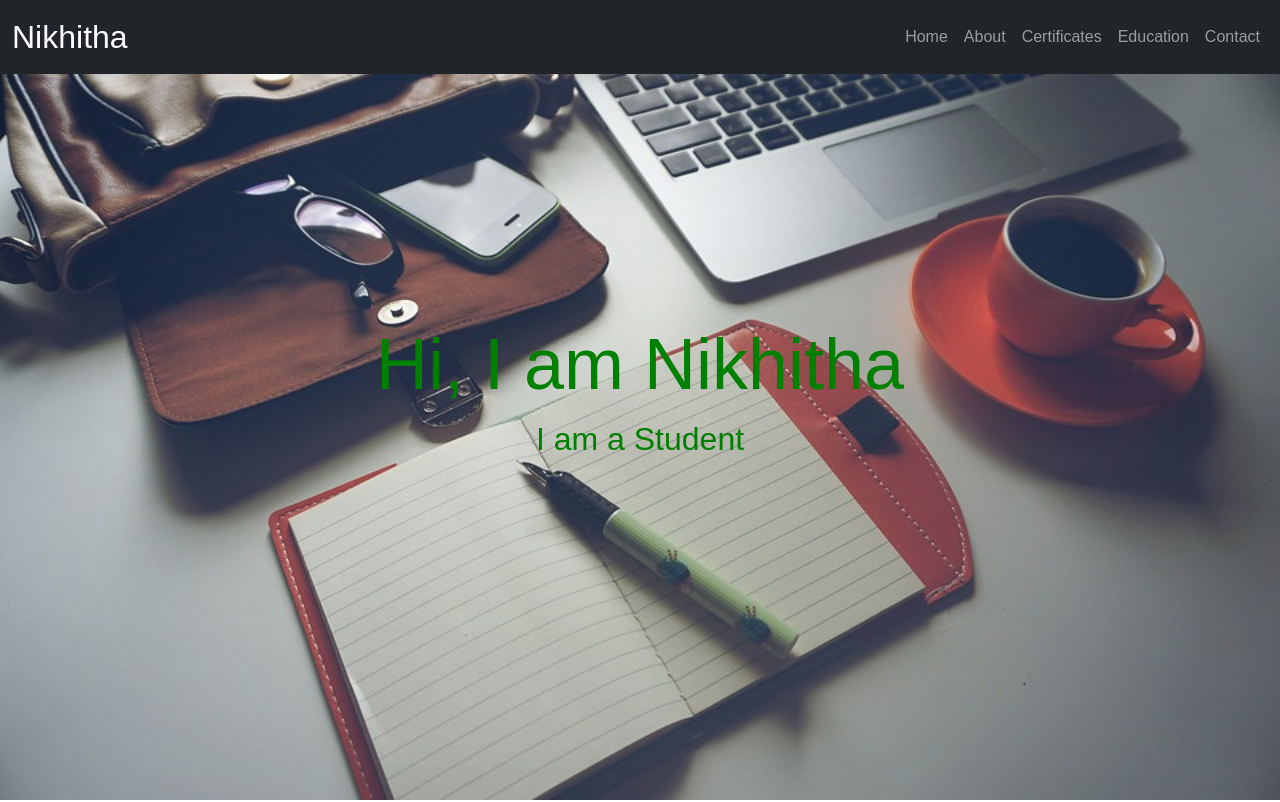
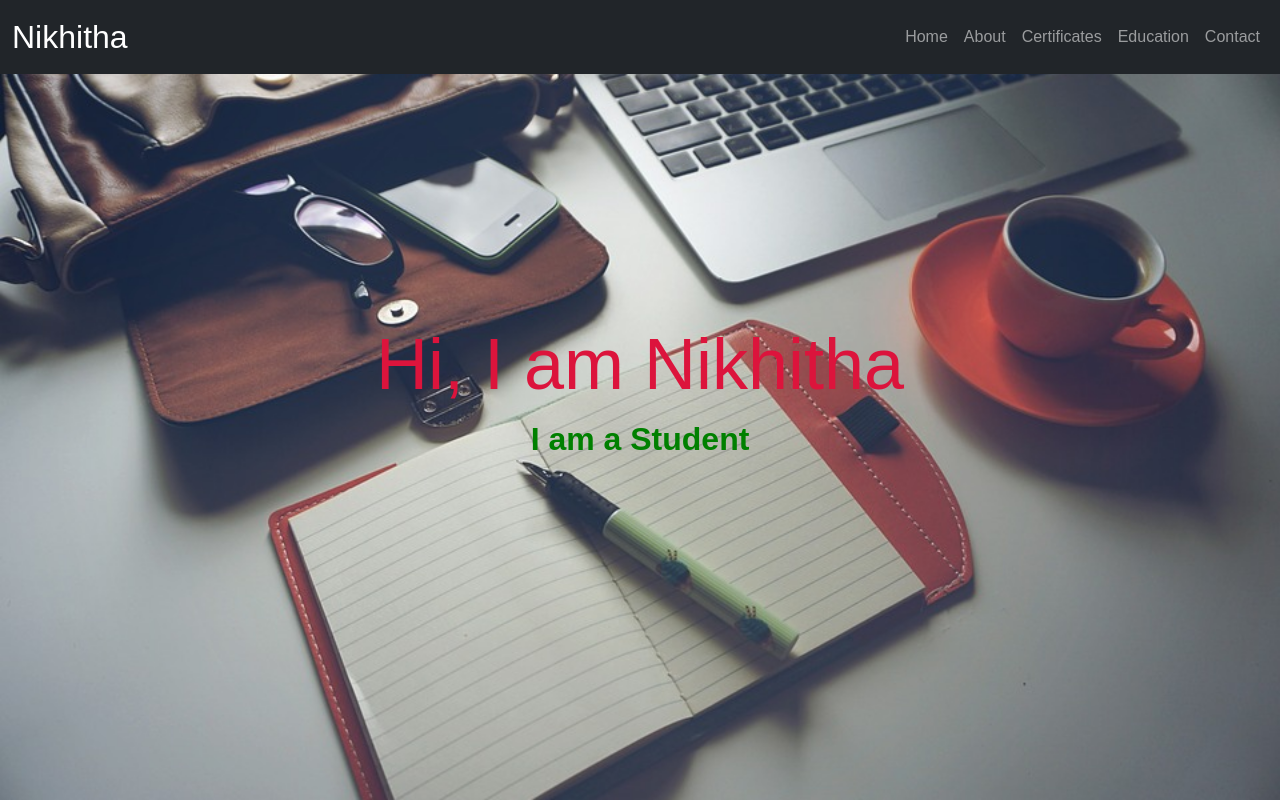
Before and after one commit to nikhitha-136/Portfolio, a plain HTML site: page index.html in a window 1280 px wide. Shown: the top 802 px of the page. Drawn offline with nearby package versions, Linux system fonts and the light colour scheme.

Commit message:
Update style.css
Signed-off-by: nikhitha-136 <140327659+nikhitha-136@users.noreply.github.com>

```diff
--- a/style.css
+++ b/style.css
@@ -13,9 +13,12 @@
 /* text css above hero image*/
 .hero_title {
     font-size: 4.5rem;
+    color:crimson;
+    font-weight:500;
 }
 .hero_desc {
     font-size: 2rem;
+    font-weight:700;
 }
 .hero-text {
     text-align: center;
```
